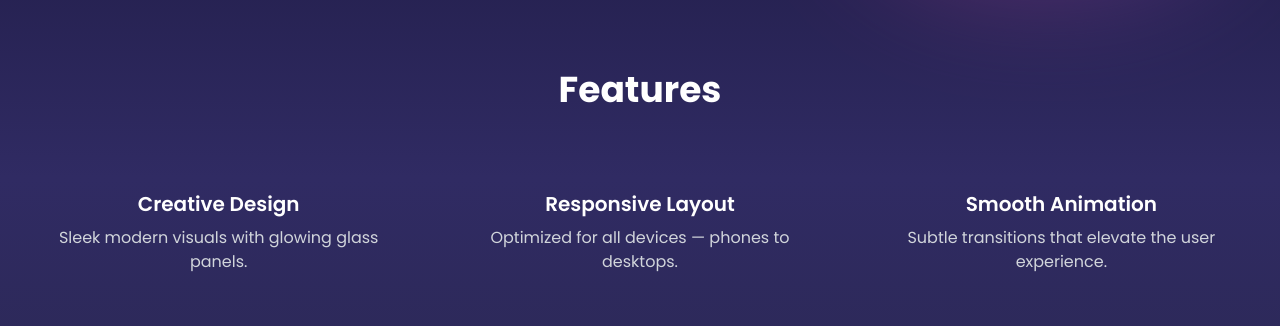
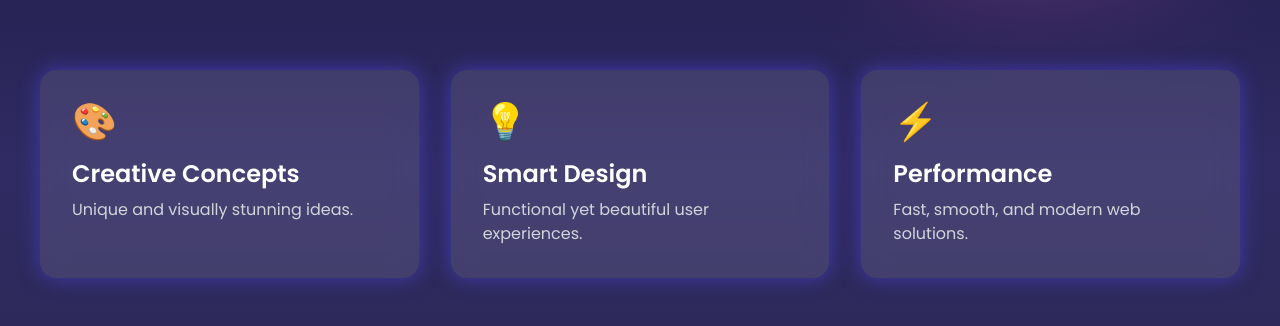
Before and after one commit to tech242242/glassmorphism-website, a React (Vite) app: page / in a window 1280 px wide. Shown: the part 474-800 px from the top of the page. Built offline with nearby package versions, Linux system fonts and the light colour scheme.

Commit message:
Update Features.jsx

```diff
--- a/src/components/Features.jsx
+++ b/src/components/Features.jsx
@@ -1,21 +1,22 @@
+const features = [
+  { title: "Creative Concepts", desc: "Unique and visually stunning ideas.", icon: "🎨" },
+  { title: "Smart Design", desc: "Functional yet beautiful user experiences.", icon: "💡" },
+  { title: "Performance", desc: "Fast, smooth, and modern web solutions.", icon: "⚡" },
+];
+
 export default function Features() {
-  const features = [
-    { title: "Creative Design", desc: "Sleek modern visuals with glowing glass panels." },
-    { title: "Responsive Layout", desc: "Optimized for all devices — phones to desktops." },
-    { title: "Smooth Animation", desc: "Subtle transitions that elevate the user experience." },
-  ]
-
   return (
-    <section className="py-24 px-6 flex flex-col items-center text-center">
-      <h2 className="text-4xl font-bold text-gradient mb-12">Features</h2>
-      <div className="grid gap-8 md:grid-cols-3">
-        {features.map((f, i) => (
-          <div key={i} className="glass p-8 rounded-2xl glow-hover float">
-            <h3 className="text-xl font-semibold mb-2">{f.title}</h3>
-            <p className="text-gray-300">{f.desc}</p>
-          </div>
-        ))}
-      </div>
+    <section className="py-24 px-10 grid md:grid-cols-3 gap-8">
+      {features.map((f, i) => (
+        <div
+          key={i}
+          className="backdrop-blur-md bg-white/10 rounded-2xl p-8 shadow-glow hover:bg-white/20 transition"
+        >
+          <div className="text-4xl mb-4">{f.icon}</div>
+          <h3 className="text-2xl font-semibold mb-2">{f.title}</h3>
+          <p className="text-gray-300">{f.desc}</p>
+        </div>
+      ))}
     </section>
-  )
+  );
 }
```
